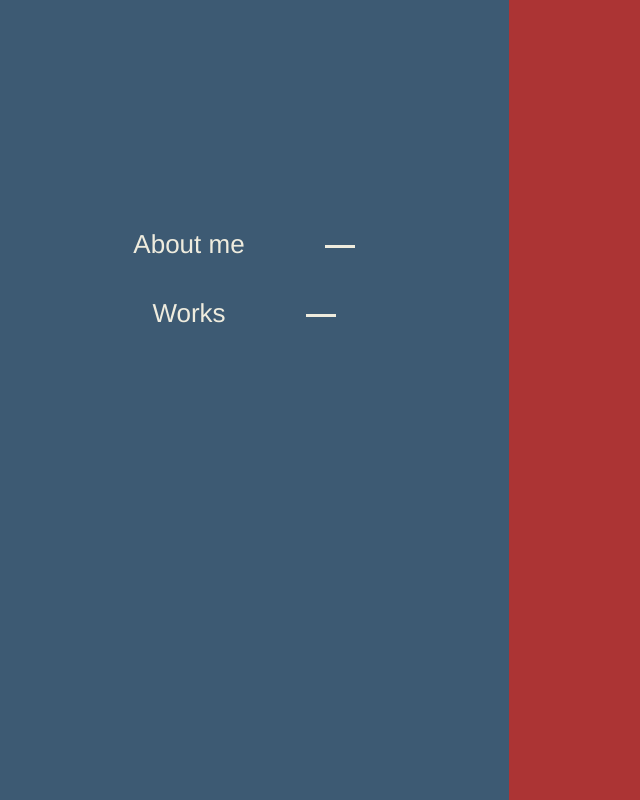
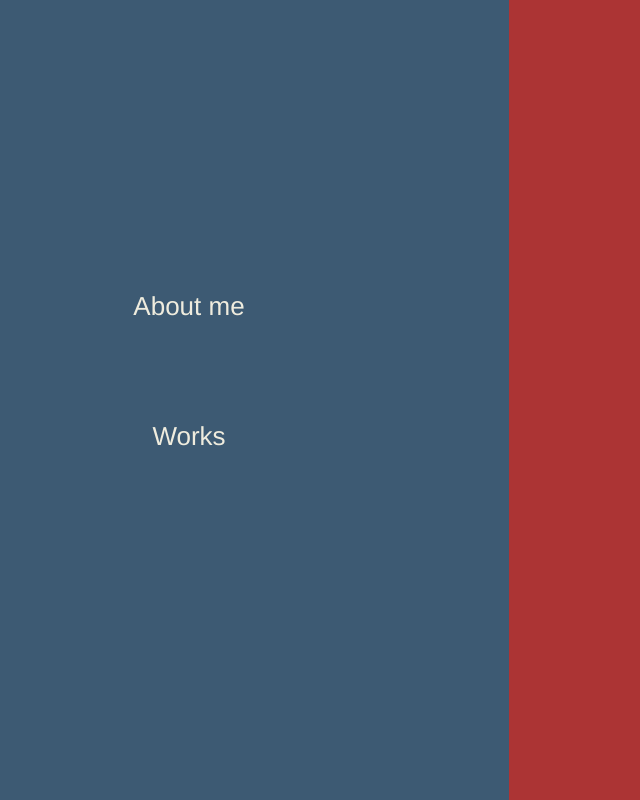
Before and after one commit to cat214/portfolio, a Vue app: page /about in a window 1280 px wide. Shown: the top 800 px of the page, without its empty margins (131-771 px from the left). Built offline with nearby package versions, Linux system fonts and the light colour scheme.

Commit message:
ナビの横線にアニメーションを追加

```diff
--- a/src/components/CenterLine.vue
+++ b/src/components/CenterLine.vue
@@ -21,12 +21,11 @@ export default {
         })
     }
 }
-
 </script>
 
 <style>
 .center-line {
-    background-color: #323232;
+    background-color: #2e3238;
     width: 1px;
     height: 0px;
     position: absolute;
--- a/src/components/NavMenu.vue
+++ b/src/components/NavMenu.vue
@@ -1,8 +1,20 @@
 <template>
     <div id="nav-menu">
         <div class="nav-cover">
-            <router-link class="about-link" to="/about">About me</router-link>
-            <router-link class="works-link" to="/works">Works</router-link>
+            <router-link
+                v-on:mouseover.native="mouseOverAction('about')" v-on:mouseleave.native="mouseLeaveAction('about')"
+                class="about-link" to="/about"
+            >About me</router-link>
+            <transition name="hover">
+                <span v-if="aboutHoverFlag" class="about-line nav-line"></span>
+            </transition>
+            <router-link
+                v-on:mouseover.native="mouseOverAction('works')" v-on:mouseleave.native="mouseLeaveAction('works')"
+                class="works-link" to="/works"
+            >Works</router-link>
+            <transition name="hover">
+                <span v-if="worksHoverFlag" class="works-line nav-line"></span>
+            </transition>
         </div>
     </div>
 </template>
@@ -11,6 +23,13 @@
 import gsap from 'gsap'
 
 export default {
+    data: () => {
+        return {
+            aboutHoverFlag: false,
+            worksHoverFlag: false,
+        }
+    },
+
     mounted() {
         gsap.from('.about-link', {
             duration: 2,
@@ -24,7 +43,26 @@ export default {
             y: 0.5,
             opacity: 0,
         })
+    },
+
+    methods: {
+        mouseOverAction(flag){
+             console.log(this.$route.path);
+            if(flag == 'about') {
+                this.aboutHoverFlag = true
+            }else if(flag == 'works') {
+                this.worksHoverFlag = true
+            }
+        },
+        mouseLeaveAction(flag){
+            if(flag == 'about') {
+                this.aboutHoverFlag = false
+            }else if(flag == 'works') {
+                this.worksHoverFlag = false
+            }
+        }
     }
+
 }
 </script>
 
@@ -42,18 +80,40 @@ export default {
 }
 .nav-cover a {
     display: block;
-    margin: 10% 0;
+    margin: 100px 0;
     font-size: 26px;
     text-decoration: none;
     color: #efecde;
 }
-.nav-cover a::after{
-    content: "";
+.nav-line {
     width: 30px;
     height: 3px;
     background-color: #efecde;
-    margin-top: 15px;
-    margin-left: 80px;
     position: absolute;
 }
+.about-line {
+    top: 40%;
+    left: 70%;
+}
+.works-line {
+    height: 2px;
+    top: 54%;
+    left: 70%;
+}
+
+.hover-enter-active {
+    transition: opacity 1s;
+    opacity: 0;
+}
+.hover-enter-to {
+  opacity: 1;
+}
+
+.hover-leave-active {
+  transition: opacity 1s;
+  opacity: 0;
+}
+.hover-leave-to {
+  opacity: 0;
+}
 </style>
```
